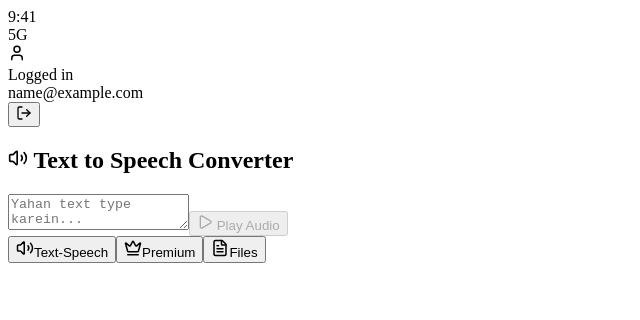
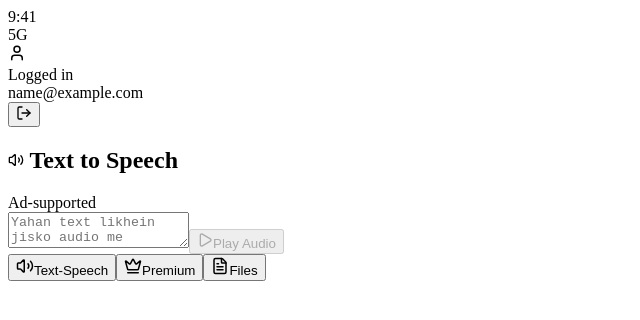
Before and after one commit to STORYVOID/BlastMobX, a React (Vite) app: page / in a window 1280 px wide. Both pictures are taken after typing "name@example.com" into the empty fields and a click on the button "Get Started". Shown: the top 320 px of the page, without its empty margins (0-640 px from the left). Built offline with nearby package versions, Linux system fonts and the light colour scheme.

Commit message:
Refactor TextToSpeechView for better UI and ad handling
Updated the TextToSpeechView component to enhance UI and functionality, including changes to ad display for free users and adjustments to styling.

```diff
--- a/src/components/TextToSpeechView.jsx
+++ b/src/components/TextToSpeechView.jsx
@@ -9,7 +9,7 @@ export default function TextToSpeechView({ isPremium }) {
   const handleSpeak = () => {
     if (!text.trim()) return;
     if (!isPremium) {
-      setShowAd(true); // Free users watch ad first
+      setShowAd(true);
       return;
     }
     executeSpeech();
@@ -26,33 +26,41 @@ export default function TextToSpeechView({ isPremium }) {
   };
 
   return (
-    <div className="flex flex-col h-full space-y-4">
-      <h2 className="text-lg font-semibold text-white flex items-center gap-2">
-        <Volume2 className="text-indigo-400" size={20} /> Text to Speech Converter
-      </h2>
+    <div className="flex flex-col space-y-4">
+      <div className="flex items-center justify-between">
+        <h2 className="text-sm font-bold text-white flex items-center gap-2">
+          <Volume2 className="text-indigo-400" size={16} /> Text to Speech
+        </h2>
+        {!isPremium && <span className="text-[10px] bg-slate-900 border border-slate-800 text-slate-400 px-2 py-0.5 rounded">Ad-supported</span>}
+      </div>
+
       <textarea
         value={text}
         onChange={(e) => setText(e.target.value)}
-        placeholder="Yahan text type karein..."
-        className="w-full h-36 bg-slate-950 border border-slate-800 rounded-xl p-4 text-white text-sm"
+        placeholder="Yahan text likhein jisko audio me convert karna hai..."
+        className="w-full h-40 bg-slate-900 border border-slate-800 rounded-2xl p-4 text-white placeholder-slate-600 focus:outline-none focus:border-indigo-500 text-xs resize-none"
       />
+
       <button
         onClick={handleSpeak}
         disabled={!text.trim()}
-        className="px-6 py-2.5 bg-indigo-600 hover:bg-indigo-500 text-white font-medium rounded-xl flex items-center gap-2 text-sm"
+        className="w-full py-3.5 bg-indigo-600 hover:bg-indigo-500 active:scale-[0.98] disabled:opacity-50 text-white font-medium rounded-2xl flex items-center justify-center gap-2 text-xs shadow-lg shadow-indigo-600/20 transition-all"
       >
-        <Play size={16} /> Play Audio
+        <Play size={16} />
+        <span>Play Audio</span>
       </button>
 
       {showAd && (
-        <div className="fixed inset-0 bg-black/80 flex items-center justify-center p-4 z-50">
-          <div className="bg-slate-900 border border-slate-800 rounded-2xl p-6 max-w-sm w-full text-center space-y-4">
-            <AlertCircle size={24} className="mx-auto text-amber-400" />
-            <h3 className="text-lg font-bold text-white">Sponsored Ad</h3>
-            <p className="text-xs text-slate-400">Free user ke liye ad chal rahi hai. Premium le kar ads hataein!</p>
+        <div className="fixed inset-0 bg-black/80 backdrop-blur-sm flex items-center justify-center p-4 z-50">
+          <div className="bg-slate-900 border border-slate-800 rounded-3xl p-6 max-w-xs w-full text-center space-y-4">
+            <div className="w-12 h-12 bg-amber-500/10 text-amber-400 rounded-2xl flex items-center justify-center mx-auto">
+              <AlertCircle size={24} />
+            </div>
+            <h3 className="text-base font-bold text-white">Sponsored Ad</h3>
+            <p className="text-[11px] text-slate-400">Free user ke liye ad chal rahi hai. Premium lene par ads nahi aayengi.</p>
             <button
               onClick={() => { setShowAd(false); executeSpeech(); }}
-              className="w-full py-2.5 bg-indigo-600 text-white text-sm rounded-xl"
+              className="w-full py-3 bg-indigo-600 text-white text-xs font-medium rounded-xl"
             >
               Skip Ad & Play
             </button>
```
